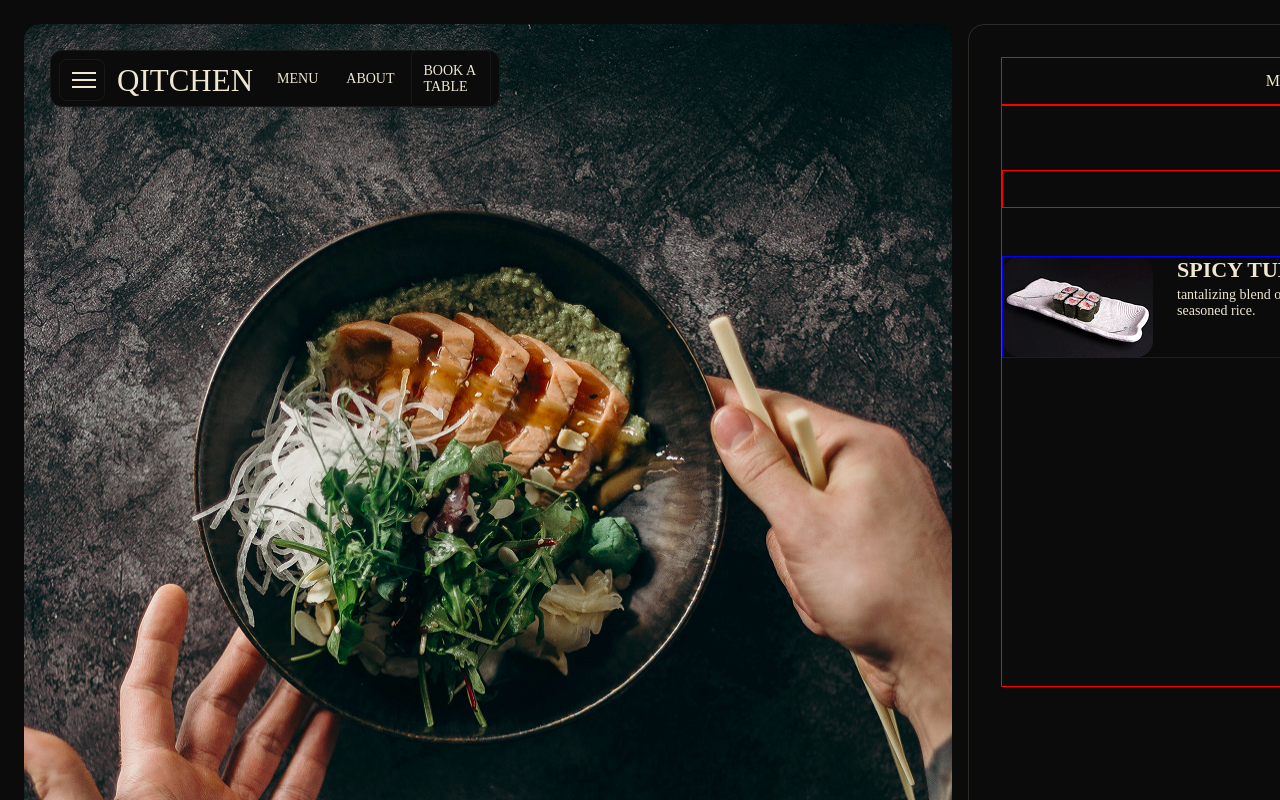
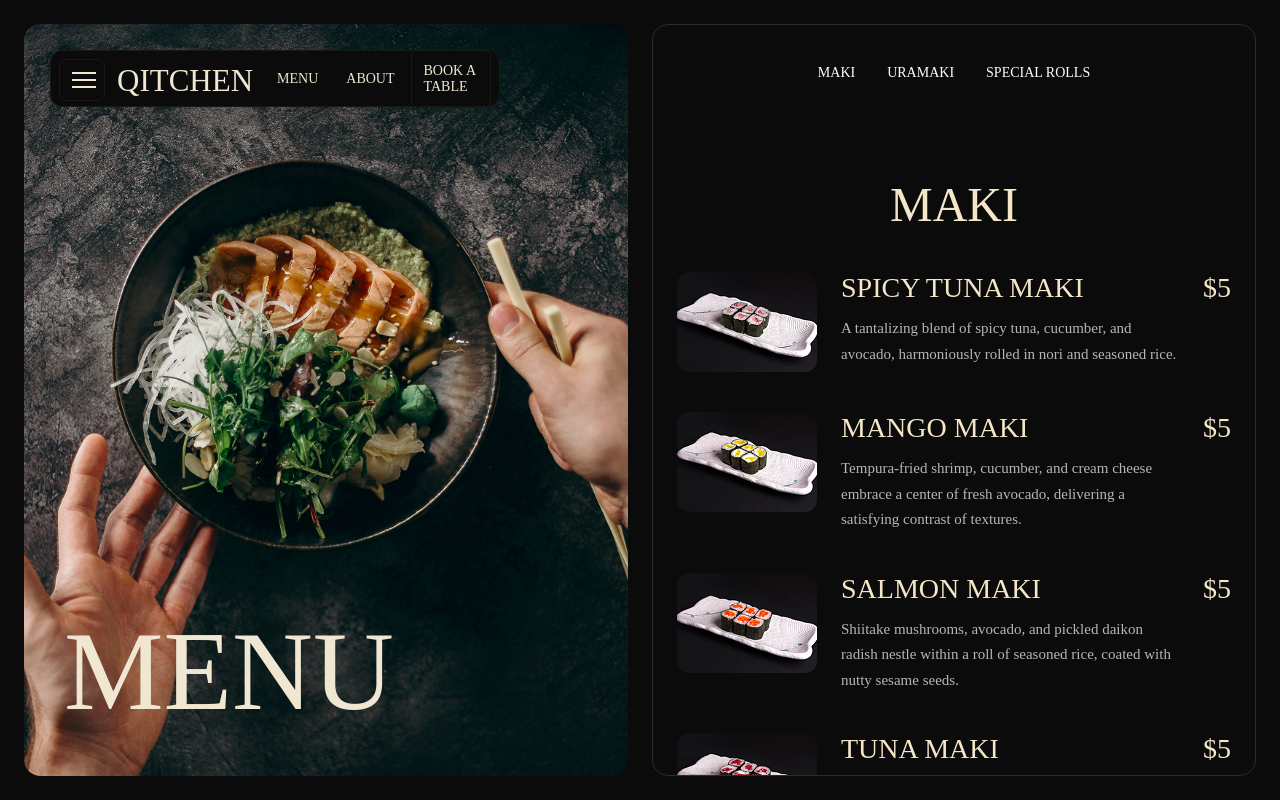
Before and after one commit to Nikhil-gr/sushi, a React (Vite) app: page /menu in a window 1280 px wide. Shown: the top 800 px of the page. Built offline with nearby package versions, Linux system fonts and the light colour scheme; a web font is replaced by a local one.

Commit message:
implemented menuitems scroll animation

```diff
--- a/constants/allcards.js
+++ b/constants/allcards.js
@@ -1,5 +1,6 @@
 const makiLists = [
   {
+    title: "Maki",
     name: "SPICY TUNA MAKI",
     description:
       "A tantalizing blend of spicy tuna, cucumber, and avocado, harmoniously rolled in nori and seasoned rice.",
@@ -7,6 +8,7 @@ const makiLists = [
     imageUrl: "/images/maki.png",
   },
   {
+    title: "Maki",
     name: "MANGO MAKI",
     description:
       "Tempura-fried shrimp, cucumber, and cream cheese embrace a center of fresh avocado, delivering a satisfying contrast of textures.",
@@ -14,6 +16,7 @@ const makiLists = [
     imageUrl: "/images/maki1.png",
   },
   {
+    title: "Maki",
     name: "SALMON MAKI",
     description:
       "Shiitake mushrooms, avocado, and pickled daikon radish nestle within a roll of seasoned rice, coated with nutty sesame seeds.",
@@ -21,6 +24,7 @@ const makiLists = [
     imageUrl: "/images/maki3.png",
   },
   {
+    title: "Maki",
     name: "TUNA MAKI",
     description:
       "A vibrant assortment of julienned carrots, bell peppers, and cucumber, tightly encased in a nori-wrapped rice roll.",
@@ -31,6 +35,7 @@ const makiLists = [
 
 const uramakiLists = [
   {
+    title: "Uramaki",
     name: "VOLCANO DELIGHT",
     description:
       "Creamy crab salad, avocado, and cucumber rolled inside, topped with spicy tuna and drizzled with fiery sriracha sauce.",
@@ -38,6 +43,7 @@ const uramakiLists = [
     imageUrl: "/images/uramaki.png",
   },
   {
+    title: "Uramaki",
     name: "RAINBOW FUSION",
     description:
       "A colorful blend of fresh tuna, salmon, yellowtail, and avocado, enveloping a core of cucumber and crab stick.",
@@ -45,6 +51,7 @@ const uramakiLists = [
     imageUrl: "/images/uramaki1.png",
   },
   {
+    title: "Uramaki",
     name: "DRAGON ELEGANCE",
     description:
       "Grilled eel and avocado nestled within the roll, draped with slices of ripe avocado resembling dragon scales.",
@@ -52,6 +59,7 @@ const uramakiLists = [
     imageUrl: "/images/uramaki2.png",
   },
   {
+    title: "Uramaki",
     name: "SUNSET SERENITY",
     description:
       "Tempura shrimp, cucumber, and spicy mayo embraced by a roll of soy paper, crowned with slices of creamy mango.",
@@ -59,6 +67,7 @@ const uramakiLists = [
     imageUrl: "/images/uramaki3.png",
   },
   {
+    title: "Uramaki",
     name: "MYSTIC GARDEN",
     description:
       "Shiitake mushrooms, asparagus, and cucumber intermingle with crispy tempura bits, blanketed by a layer of sesame seeds.",
@@ -66,6 +75,7 @@ const uramakiLists = [
     imageUrl: "/images/uramaki4.png",
   },
   {
+    title: "Uramaki",
     name: "OCEAN BREEZE",
     description:
       "A medley of fresh shrimp, crab stick, and avocado, laced with a gentle touch of zesty yuzu-infused tobiko.",
@@ -73,6 +83,7 @@ const uramakiLists = [
     imageUrl: "/images/uramaki5.png",
   },
   {
+    title: "Uramaki",
     name: "TOKYO BLOSSOM",
     description:
       "Delicate pink soy paper envelopes a blend of tuna, crab stick, and cucumber, embellished with edible flower petals.",
@@ -83,6 +94,7 @@ const uramakiLists = [
 
 const specialrollsLists = [
   {
+    title: "Special Rolls",
     name: "SUNRISE BLISS",
     description:
       "A delicate combination of fresh salmon, cream cheese, and asparagus, rolled in orange-hued tobiko for a burst of sunrise-inspired flavors.",
@@ -90,6 +102,7 @@ const specialrollsLists = [
     imageUrl: "/images/specialrolls.png",
   },
   {
+    title: "Special Rolls",
     name: "MANGO TANGO FUSION",
     description:
       "A Tempura shrimp, cucumber, and avocado dance alongside sweet mango slices, drizzled with a tangy mango sauce.",
@@ -97,6 +110,7 @@ const specialrollsLists = [
     imageUrl: "/images/specialrolls1.png",
   },
   {
+    title: "Special Rolls",
     name: "TRUFFLE INDULGENCE",
     description:
       "Decadent slices of black truffle grace a roll of succulent wagyu beef, cucumber, and microgreens, culminating in an exquisite umami symphony.",
@@ -104,6 +118,7 @@ const specialrollsLists = [
     imageUrl: "/images/specialrolls2.png",
   },
   {
+    title: "Special Rolls",
     name: "PACIFIC FIRECRACKER",
     description:
       "Spicy crab salad, tempura shrimp, and jalapeño peppers combine in a fiery ensemble, accented with a chili-infused aioli.",
@@ -111,6 +126,7 @@ const specialrollsLists = [
     imageUrl: "/images/specialrolls4.png",
   },
   {
+    title: "Special Rolls",
     name: "ETERNAL EEL ENCHANTMENT",
     description:
       "An enchanting blend of eel tempura, foie gras, and cucumber, elegantly layered with truffle oil and gold leaf for a touch of opulence.",
--- a/src/App.jsx
+++ b/src/App.jsx
@@ -3,6 +3,8 @@ import MenuPage from "./pages/MenuPage";
 import Layout from "./components/Layout";
 import { BrowserRouter, Routes, Route } from "react-router-dom";
 const App = () => {
+
+
   return (
     <BrowserRouter>
       <Routes>
--- a/src/index.css
+++ b/src/index.css
@@ -216,108 +216,141 @@ nav {
   font-weight: bold;
 }
 /* MENU */
+
 .container {
   display: grid;
+  grid-template-columns: 1fr 1fr;
+  height: 100vh;
   padding: 24px;
-  gap: 16px;
-  grid-template-columns: 1fr 1fr;
+  gap: 24px;
+  overflow: hidden;
 }
+
+/* LEFT */
+
 .left-menu {
-  /* overflow: hidden; */
-  /* position: sticky; */
-  width: 928px;
-  height: 1028px;
+  position: sticky;
+  top: 24px;
+  height: calc(100vh - 48px);
+  overflow: hidden;
+  border-radius: 16px;
+}
+
+.menu-cover {
+  width: 100%;
+  height: 100%;
 }
 
 .menu-cover img {
-  width: 928px;
-  height: 1028px;
+  width: 100%;
+  height: 100%;
+  object-fit: cover;
   border-radius: 16px;
 }
 
 .menu-text {
   position: absolute;
-  bottom: 20px;
-  left: 60px;
-  z-index: 2;
-  color: white;
+  bottom: 40px;
+  left: 40px;
+  color: #f5e6c8;
 }
 
 .menu-text h1 {
   font-size: 7rem;
   margin: 0;
+  font-weight: 400;
   text-transform: uppercase;
-  font-weight: bold;
-  color: #f5e6c8;
-  text-shadow: 0 6px 20px rgba(0, 0, 0, 0.35);
 }
 
+/* RIGHT */
+
 .right-menu {
+  height: calc(100vh - 48px);
+  overflow-y: auto;
+  padding: 24px;
+  border-radius: 16px;
   border: 1px solid rgba(239, 231, 210, 0.15);
-  border-radius: 16px;
-  display: flex;
-  flex-direction: column;
-  align-items: center;
-  padding: 32px;
 }
+
+/* hide scrollbar optional */
+
+.right-menu::-webkit-scrollbar {
+  display: none;
+}
+
+/* BUTTONS */
 
 .buttons {
   display: flex;
-  gap: 16px;
   justify-content: center;
-  border: 1px solid red;
-  width: 736px;
-  height: 48px;
-  align-items: center;
+  gap: 32px;
+  margin-bottom: 80px;
+  position: relative;
+  top: 0;
+  z-index: 10;
+  padding: 16px 0;
 }
 
 .buttons a {
   text-decoration: none;
+  color: white;
+  text-transform: uppercase;
+  font-size: 14px;
 }
 
+/* CATEGORY */
+
 .menu-containers {
-  border: 1px solid red;
-  width: 736px;
-  height: 582px;
-  padding-top: 64px;
   display: flex;
   flex-direction: column;
-  gap: 48px;
+  gap: 40px;
+  margin-bottom: 120px;
 }
 
 .menu-containers h1 {
-  border: 1px solid red;
-  width: 736px;
-  height: 38px;
   text-align: center;
+  font-size: 3rem;
+  font-weight: 400;
+  color: #f5e6c8;
   text-transform: uppercase;
 }
-/* padding: 48px; */
+
+/* ITEM */
+
 .content {
-  display: flex;
-  justify-content: space-between;
-  border: 1px solid blue;
+  display: grid;
+  grid-template-columns: 140px 1fr auto;
+  align-items: start;
   gap: 24px;
 }
+
 .content img {
-  width: 150px;
+  width: 140px;
   height: 100px;
-  border-radius: 16px;
+  object-fit: cover;
+  border-radius: 12px;
 }
+
 .content-desc {
   display: flex;
   flex-direction: column;
-  gap: 4px;
+  gap: 12px;
 }
+
 .content-desc h2 {
+  font-size: 28px;
+  font-weight: 400;
   text-transform: uppercase;
-  font-size: 22px;
+  color: #f5e6c8;
 }
 
 .content-desc p {
-  font-size: 14px;
+  font-size: 15px;
+  line-height: 1.7;
+  color: rgba(255, 255, 255, 0.7);
 }
 
 .price {
-  font-size: 22px;
+  font-size: 28px;
+  color: #f5e6c8;
 }
--- a/src/pages/MenuPage.jsx
+++ b/src/pages/MenuPage.jsx
@@ -1,4 +1,22 @@
+import gsap from "gsap";
+import allCards from "../../constants/allcards";
+import { ScrollToPlugin } from "gsap/ScrollToPlugin";
+import { useRef } from "react";
+
+
+gsap.registerPlugin(ScrollToPlugin);
 const MenuPage = () => {
+  const categories = ["Maki", "Uramaki", "Special Rolls"];
+  const rightMenuRef = useRef(null);
+
+  const handleScroll = (e, targetId) => {
+    e.preventDefault();
+    gsap.to(rightMenuRef.current, {
+      duration: 1,
+      scrollTo: { y: targetId, offsetY: 50 },
+      ease: "power2.inOut",
+    });
+  };
   return (
     <div className="container">
       <div className="left-menu">
@@ -10,36 +28,46 @@ const MenuPage = () => {
         </div>
       </div>
 
-      <div className="right-menu">
+      <div className="right-menu" ref={rightMenuRef}>
         <div className="buttons">
-          <a href="#maki" id="maki">
+          <a href="#maki" onClick={(e) => handleScroll(e, "#maki")}>
             Maki
           </a>
-          <a href="#uramaki" id="uramaki">
+          <a href="#uramaki" onClick={(e) => handleScroll(e, "#uramaki")}>
             Uramaki
           </a>
-          <a href="#specialrolls" id="specialrolls">
+          <a
+            href="#special-rolls"
+            onClick={(e) => handleScroll(e, "#special-rolls")}
+          >
             Special Rolls
           </a>
         </div>
 
-        <div className="menu-containers">
-          <h1>Maki</h1>
+        {categories.map((category, index) => (
+          <div
+            className="menu-containers"
+            key={index}
+            id={category.toLowerCase().replace(/\s+/g, "-")}
+          >
+            <h1>{category}</h1>
 
-          <div className="content">
-            <img src="/images/maki.png" alt="maki" />
-            <div className="content-desc">
-              <h2>SPICY TUNA MAKI</h2>
-              <p>
-                tantalizing blend of spicy tuna, cucumber, and avocado,
-                harmoniously rolled in nori and seasoned rice.
-              </p>
-            </div>
-            <p className="price">$5</p>
+            {allCards
+              .filter((item) => item.title === category)
+              .map((item, i) => (
+                <div className="content" key={i}>
+                  <img src={item.imageUrl} alt={item.name} />
+
+                  <div className="content-desc">
+                    <h2>{item.name}</h2>
+                    <p>{item.description}</p>
+                  </div>
+
+                  <p className="price">{item.price}</p>
+                </div>
+              ))}
           </div>
-
-
-        </div>
+        ))}
       </div>
     </div>
   );
```
